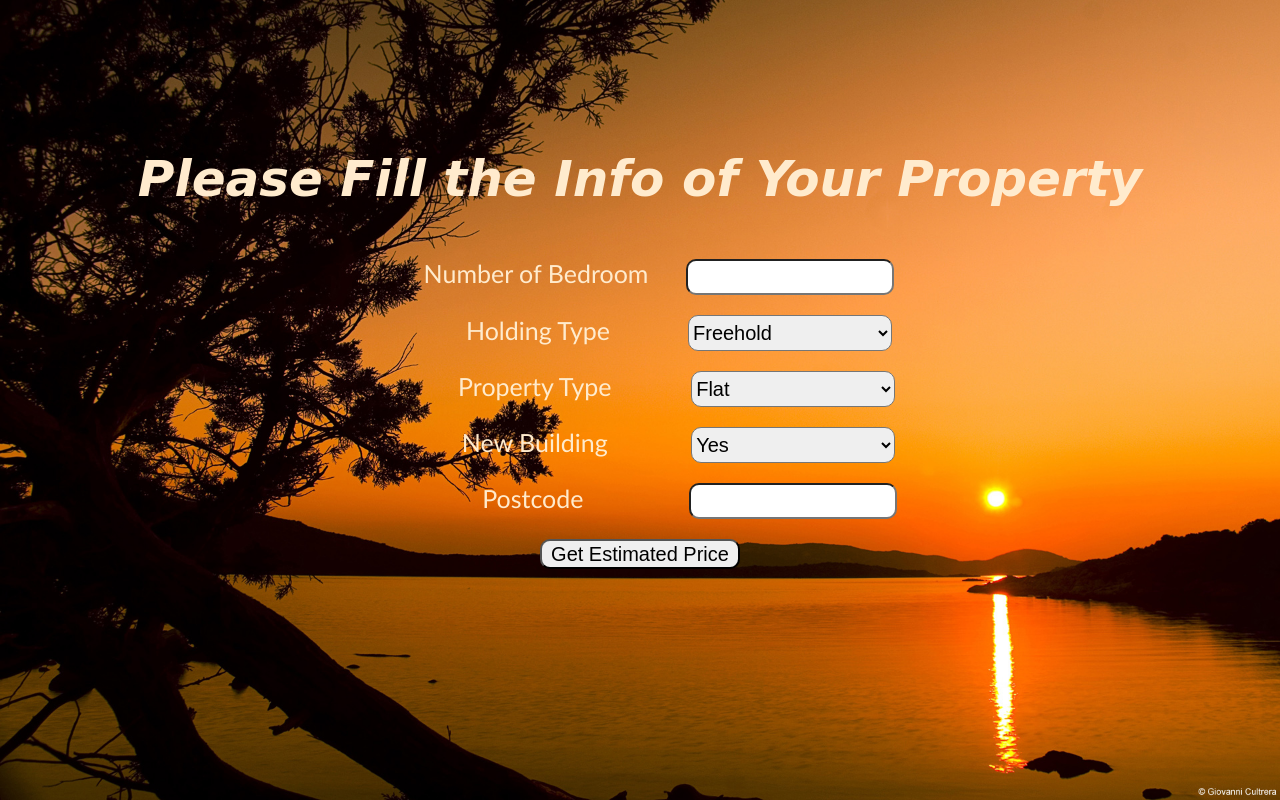
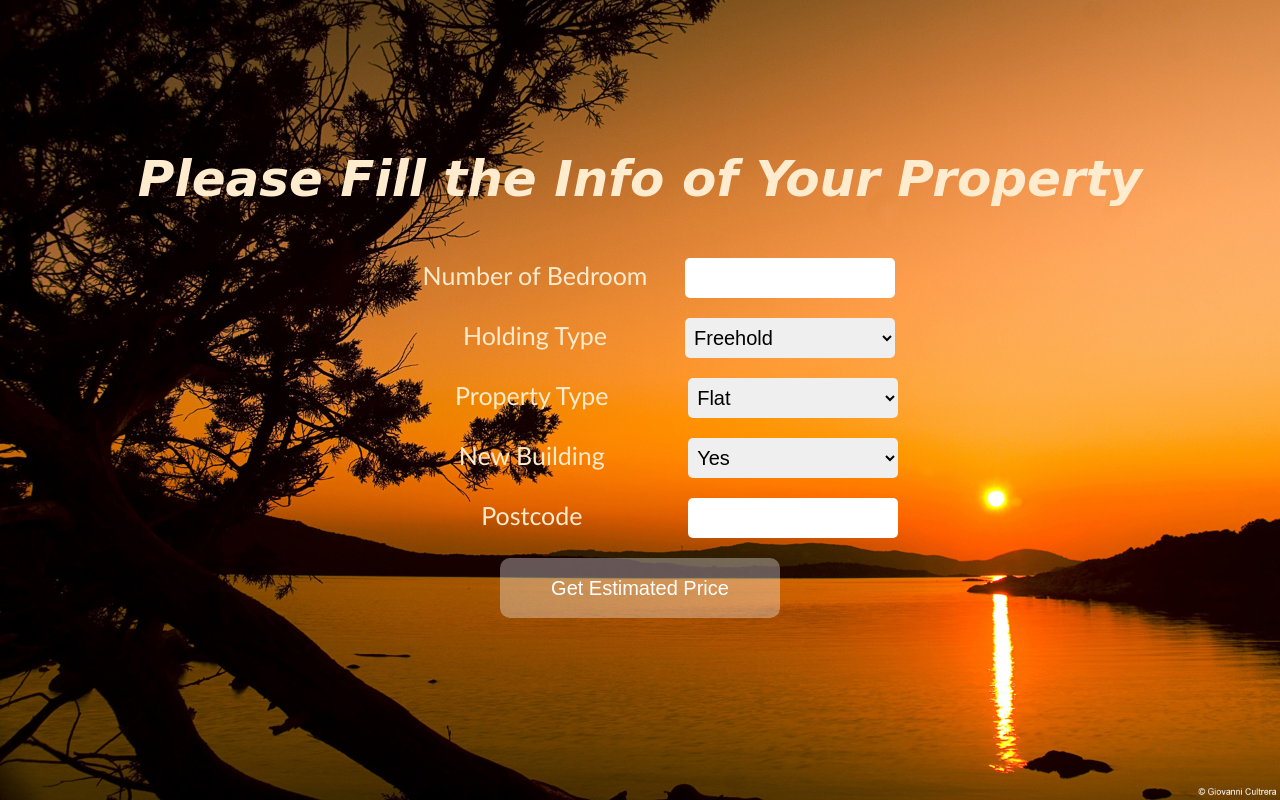
Before and after one commit to green-fox-academy/TemExile, a Flask app: page / in a window 1280 px wide. Run offline with Flask 2, Linux system fonts and the light colour scheme.

Commit message:
adjusted some features

```diff
--- a/week-07/project/templates/first_page.html
+++ b/week-07/project/templates/first_page.html
@@ -17,13 +17,19 @@
         height: 30px;
         width: 200px;
         font-size: 20px;
-        border-radius: 10px;
+        border-radius: 5px;
+        outline: none;
+        border: none;
+        padding: 5px;
         }
         .selectbox {
-        height: 36px;
-        width: 204px;
+        height: 40px;
+        width: 210px;
         font-size: 20px;
-        border-radius: 10px;
+        border-radius: 5px;
+        outline: none;
+        border: none;
+        padding: 5px;
         }
         .inputtext{
         font-family:'Gill Sans', 'Gill Sans MT', Calibri, 'Trebuchet MS', sans-serif;
@@ -39,6 +45,16 @@
         .backimage{
             background-image: url("../static/background.jpg");
             background-size: cover;
+        }
+        .summit {
+        height: 60px;
+        background-color: #ffffff55;
+        color: #fff;
+        line-height: 35px;
+        width: 280px;
+        border: none;
+        font-size: 20px;
+        border-radius: 10px;
         }
     </style>
 </head>
@@ -62,7 +78,7 @@
                 <option>No</option>
             </select></div>
             <div class="inputtext"><span class="textwidth">Postcode</span> <input type="text" name="postcode" class="inputbox"></div>
-            <input type="submit" value="Get Estimated Price" class="inputbox">
+            <input type="submit" value="Get Estimated Price" class="summit">
         </form>
     </div>
 </body>
```
